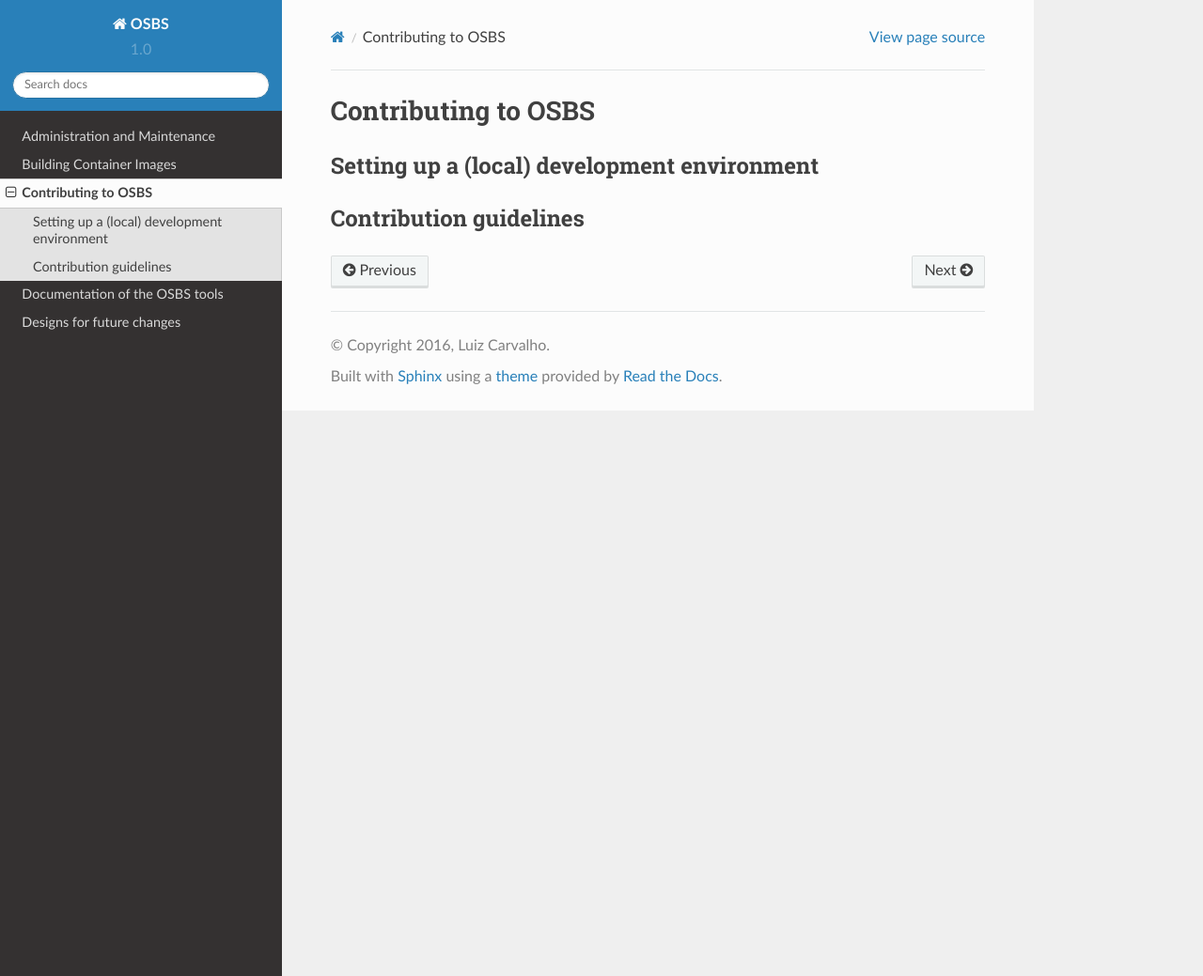
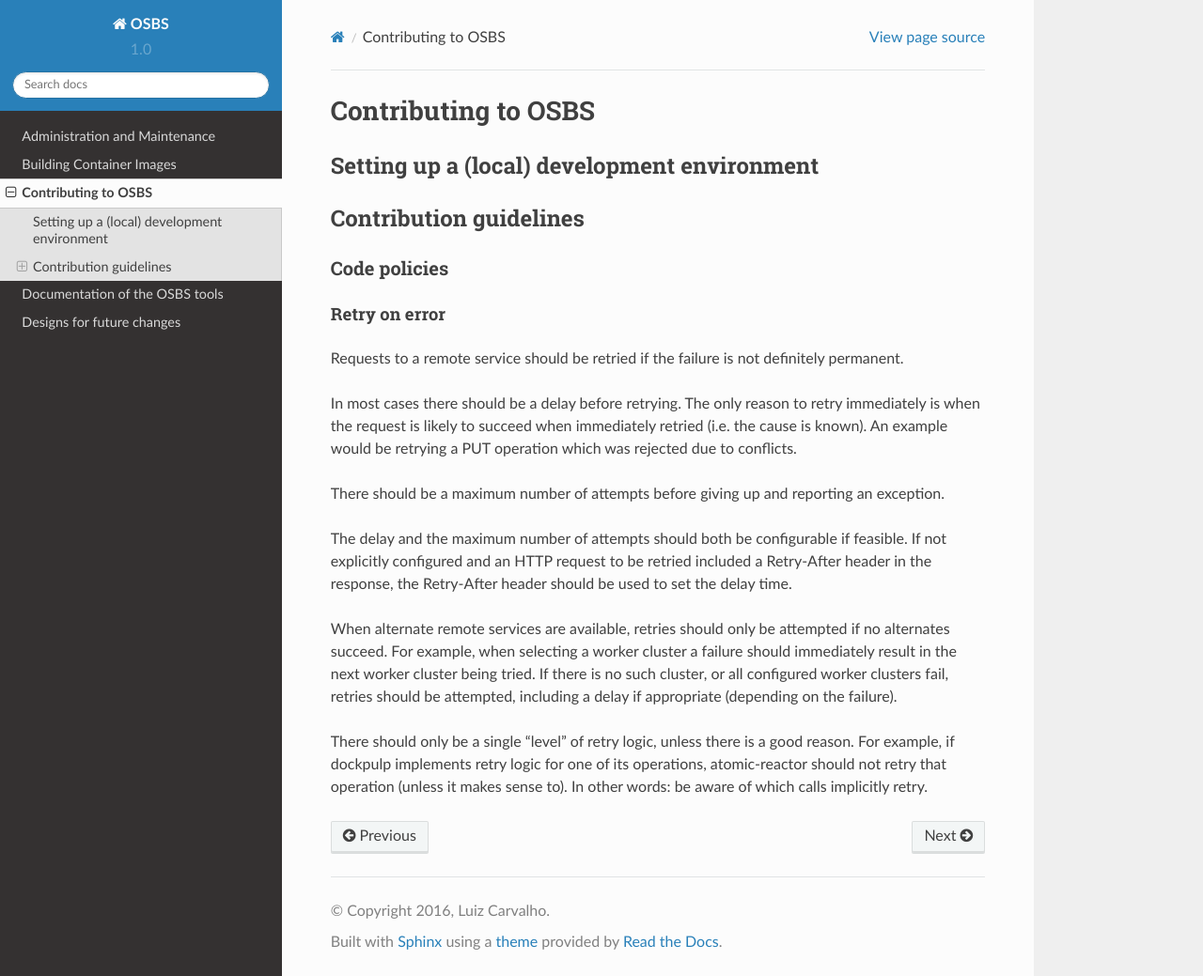
Before and after one commit to containerbuildsystem/osbs-docs, a Sphinx documentation site: the page built from docs/contributors.rst, in a window 1280 px wide and 1039 px high. Shown: the whole window at 94% size. Built offline with Sphinx 7.4.7 and the Read the Docs theme 2.0.0, drawn with Linux system fonts in a browser that asks for light colours.

Commit message:
Add policy about handling errors with retries
Signed-off-by: Tim Waugh <twaugh@redhat.com>

```diff
--- a/docs/contributors.rst
+++ b/docs/contributors.rst
@@ -6,3 +6,38 @@
 
 Contribution guidelines
 -----------------------
+
+Code policies
+~~~~~~~~~~~~~
+
+Retry on error
+..............
+
+Requests to a remote service should be retried if the failure is not
+definitely permanent.
+
+In most cases there should be a delay before retrying. The only reason
+to retry immediately is when the request is likely to succeed when
+immediately retried (i.e. the cause is known). An example would be
+retrying a PUT operation which was rejected due to conflicts.
+
+There should be a maximum number of attempts before giving up and
+reporting an exception.
+
+The delay and the maximum number of attempts should both be
+configurable if feasible. If not explicitly configured and an HTTP
+request to be retried included a Retry-After header in the response,
+the Retry-After header should be used to set the delay time.
+
+When alternate remote services are available, retries should only be
+attempted if no alternates succeed. For example, when selecting a
+worker cluster a failure should immediately result in the next worker
+cluster being tried. If there is no such cluster, or all configured
+worker clusters fail, retries should be attempted, including a delay
+if appropriate (depending on the failure).
+
+There should only be a single "level" of retry logic, unless there is
+a good reason. For example, if dockpulp implements retry logic for one
+of its operations, atomic-reactor should not retry that operation
+(unless it makes sense to). In other words: be aware of which calls
+implicitly retry.
```
